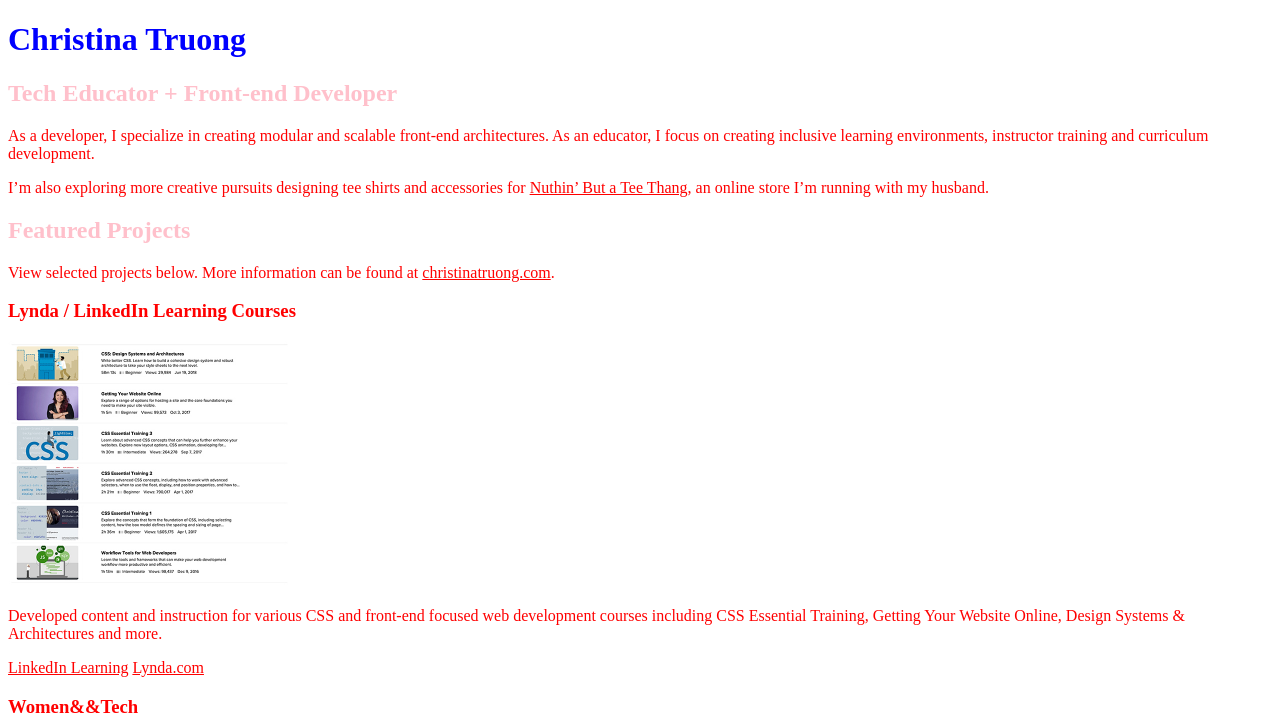
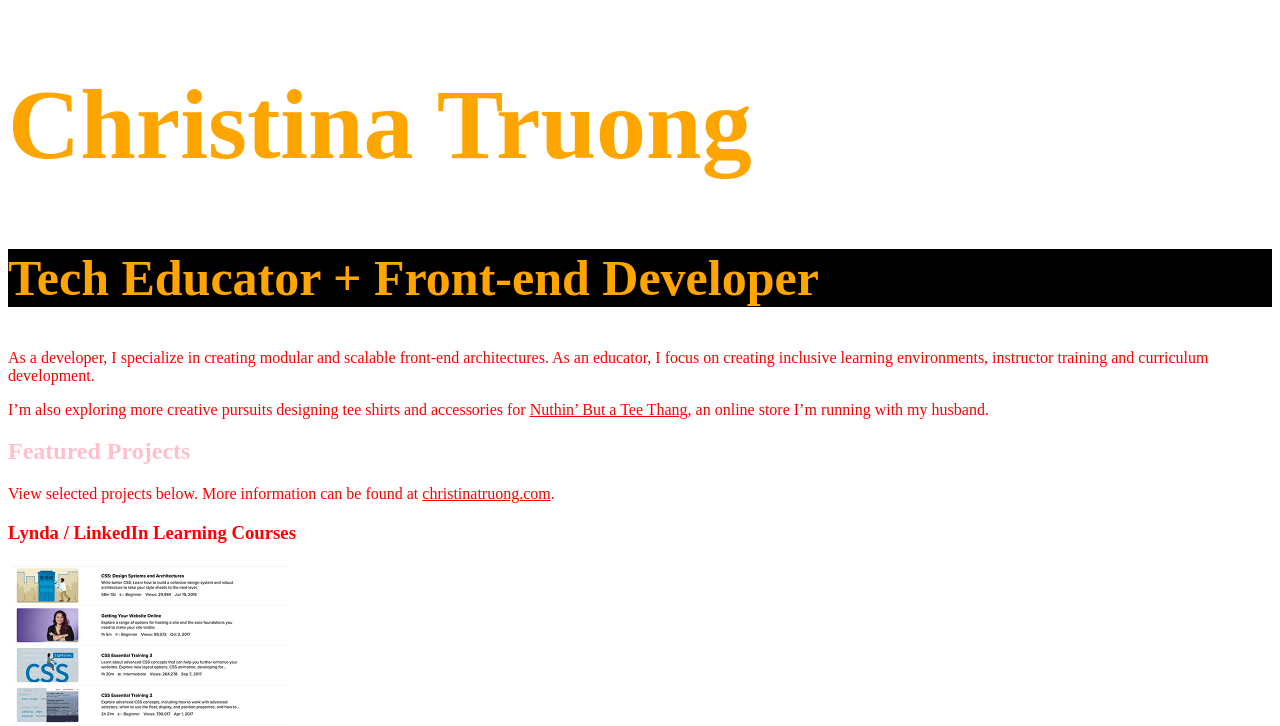
Before and after one commit to neoNite77/css-portfolio, a plain HTML site: page index.html in a window 1280 px wide. Shown: the top 726 px of the page. Drawn offline with Linux system fonts and the light colour scheme.

Commit message:
CSS styling

```diff
--- a/css/styles.css
+++ b/css/styles.css
@@ -13,3 +13,19 @@
 h2 {
     color: pink;
 }
+
+ .example {
+    color: orange;
+ }
+
+ .example2 {
+    background: black
+ }
+
+ .example.example2 {
+    font-size: 50px;
+ }
+
+ #example {
+    font-size: 100px;
+ }
--- a/index.html
+++ b/index.html
@@ -10,8 +10,8 @@
     <main>
       <!-- ***********************  ABOUT / PROFILE  *********************** -->
       <header>
-        <h1>Christina Truong</h1>
-        <h2>Tech Educator + Front-end Developer</h2>
+        <h1 id="example" class="example">Christina Truong</h1>
+        <h2 class="example example2">Tech Educator + Front-end Developer</h2>
 
         <p>
           As a developer, I specialize in creating modular and scalable front-end architectures. As an educator, I focus on creating inclusive learning environments, instructor training and curriculum
```
